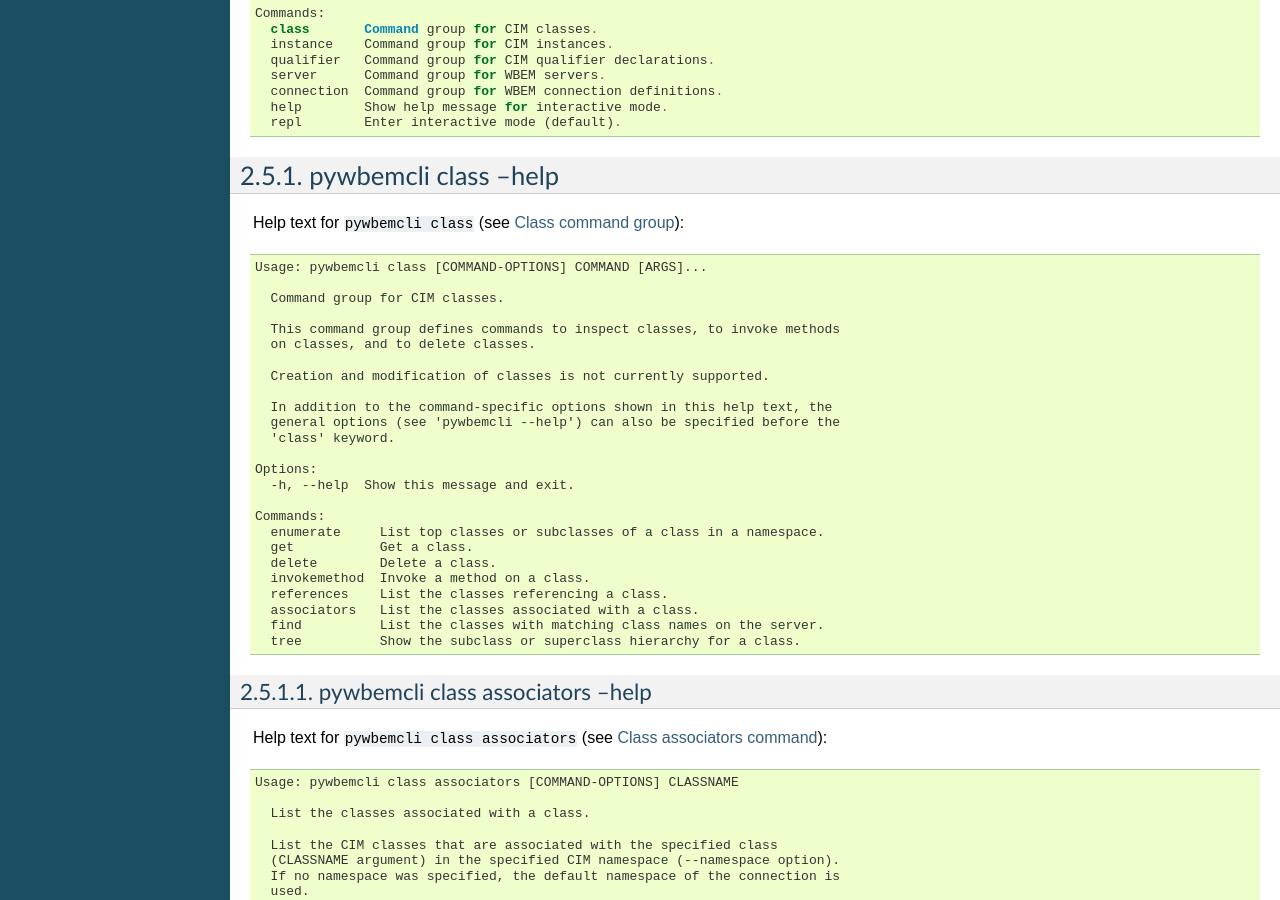
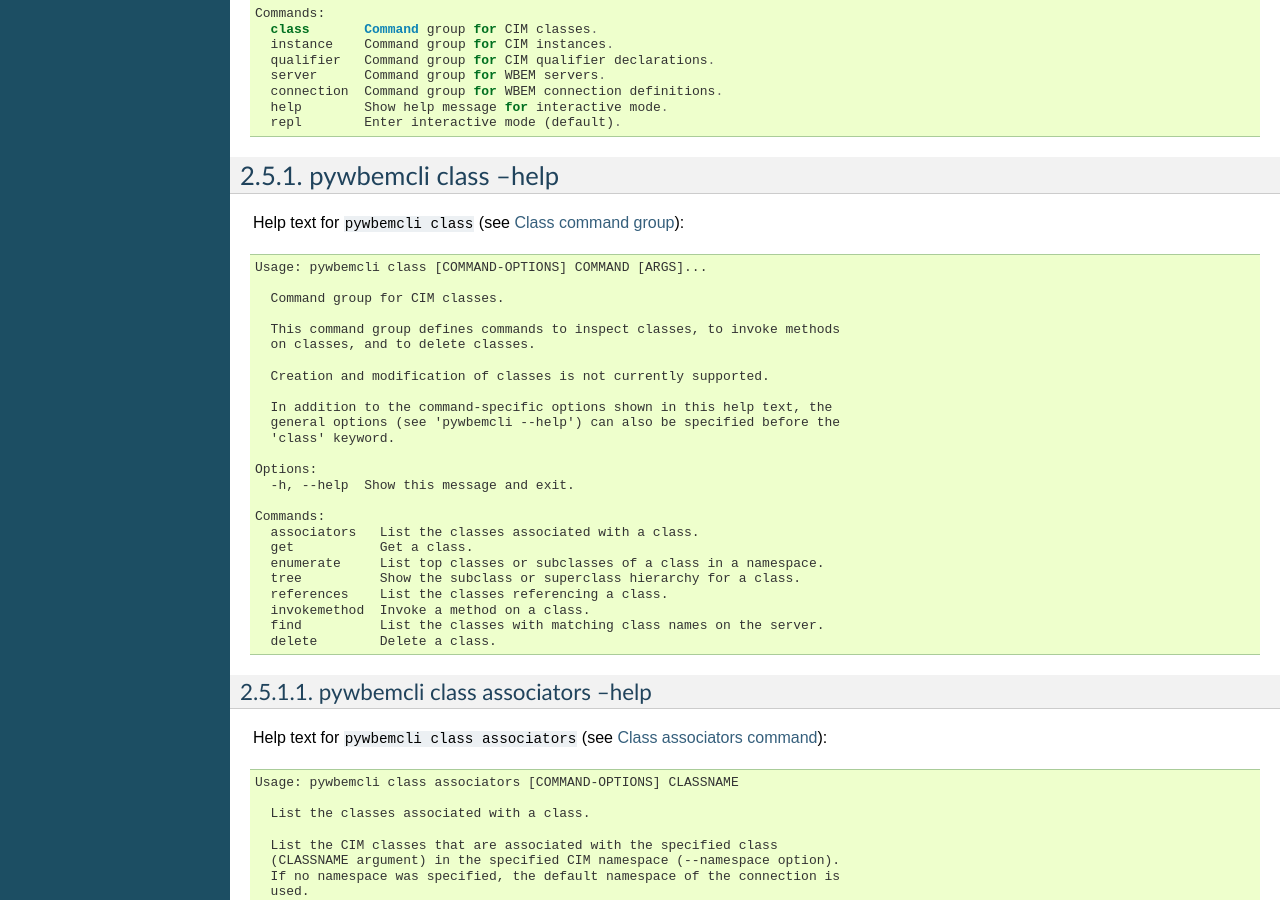
Before and after one commit to pywbem/pywbemtools, a Sphinx documentation site: the page built from docs/pywbemcli/cmdshelp.rst, in a window 1280 px wide and 900 px high, scrolled down 2237 px. Built offline with Sphinx 7.4.7, drawn with Linux system fonts in a browser that asks for light colours; the version number could not be read and is left out; some of the changed text lies outside the part shown.

```diff
--- a/docs/pywbemcli/cmdshelp.rst
+++ b/docs/pywbemcli/cmdshelp.rst
@@ -185,14 +185,14 @@ Help text for ``pywbemcli class`` (see :ref:`class command group`):
       -h, --help  Show this message and exit.
 
     Commands:
+      associators   List the classes associated with a class.
+      get           Get a class.
       enumerate     List top classes or subclasses of a class in a namespace.
-      get           Get a class.
+      tree          Show the subclass or superclass hierarchy for a class.
+      references    List the classes referencing a class.
+      invokemethod  Invoke a method on a class.
+      find          List the classes with matching class names on the server.
       delete        Delete a class.
-      invokemethod  Invoke a method on a class.
-      references    List the classes referencing a class.
-      associators   List the classes associated with a class.
-      find          List the classes with matching class names on the server.
-      tree          Show the subclass or superclass hierarchy for a class.
 
 
 .. _`pywbemcli class associators --help`:
@@ -703,13 +703,13 @@ Help text for ``pywbemcli connection`` (see :ref:`connection command group`):
       -h, --help  Show this message and exit.
 
     Commands:
+      show    Show a WBEM connection definition or the current connection.
+      list    List the WBEM connection definitions.
       export  Export the current connection.
-      show    Show a WBEM connection definition or the current connection.
-      delete  Delete a WBEM connection definition.
-      select  Select a WBEM connection definition as current or default.
       test    Test the current connection with a predefined WBEM request.
       save    Save the current connection to a new WBEM connection definition.
-      list    List the WBEM connection definitions.
+      select  Select a WBEM connection definition as current or default.
+      delete  Delete a WBEM connection definition.
 
 
 .. _`pywbemcli connection delete --help`:
@@ -1009,16 +1009,16 @@ Help text for ``pywbemcli instance`` (see :ref:`instance command group`):
       -h, --help  Show this message and exit.
 
     Commands:
+      count         Count the instances of each class with matching class name.
+      associators   List the instances associated with an instance.
+      get           Get an instance of a class.
+      create        Create an instance of a class in a namespace.
+      invokemethod  Invoke a method on an instance.
+      modify        Modify properties of an instance.
+      references    List the instances referencing an instance.
       enumerate     List the instances of a class.
-      get           Get an instance of a class.
+      query         Execute a query on instances in a namespace.
       delete        Delete an instance of a class.
-      create        Create an instance of a class in a namespace.
-      modify        Modify properties of an instance.
-      associators   List the instances associated with an instance.
-      references    List the instances referencing an instance.
-      invokemethod  Invoke a method on an instance.
-      query         Execute a query on instances in a namespace.
-      count         Count the instances of each class with matching class name.
 
 
 .. _`pywbemcli instance associators --help`:
@@ -1706,8 +1723,8 @@ Help text for ``pywbemcli qualifier`` (see :ref:`qualifier command group`):
       -h, --help  Show this message and exit.
 
     Commands:
+      enumerate  List the qualifier declarations in a namespace.
       get        Get a qualifier declaration.
-      enumerate  List the qualifier declarations in a namespace.
 
 
 .. _`pywbemcli qualifier enumerate --help`:
@@ -1826,12 +1843,12 @@ Help text for ``pywbemcli server`` (see :ref:`server command group`):
       -h, --help  Show this message and exit.
 
     Commands:
-      namespaces    List the namespaces of the server.
+      info          Get information about the server.
+      centralinsts  List central instances of mgmt profiles on the server.
       interop       Get the Interop namespace of the server.
       brand         Get the brand of the server.
-      info          Get information about the server.
       profiles      List management profiles advertized by the server.
-      centralinsts  List central instances of mgmt profiles on the server.
+      namespaces    List the namespaces of the server.
 
 
 .. _`pywbemcli server brand --help`:
```
Also changed, not shown: other parts of docs/pywbemcli/cmdshelp.rst (+23 -6 lines).
